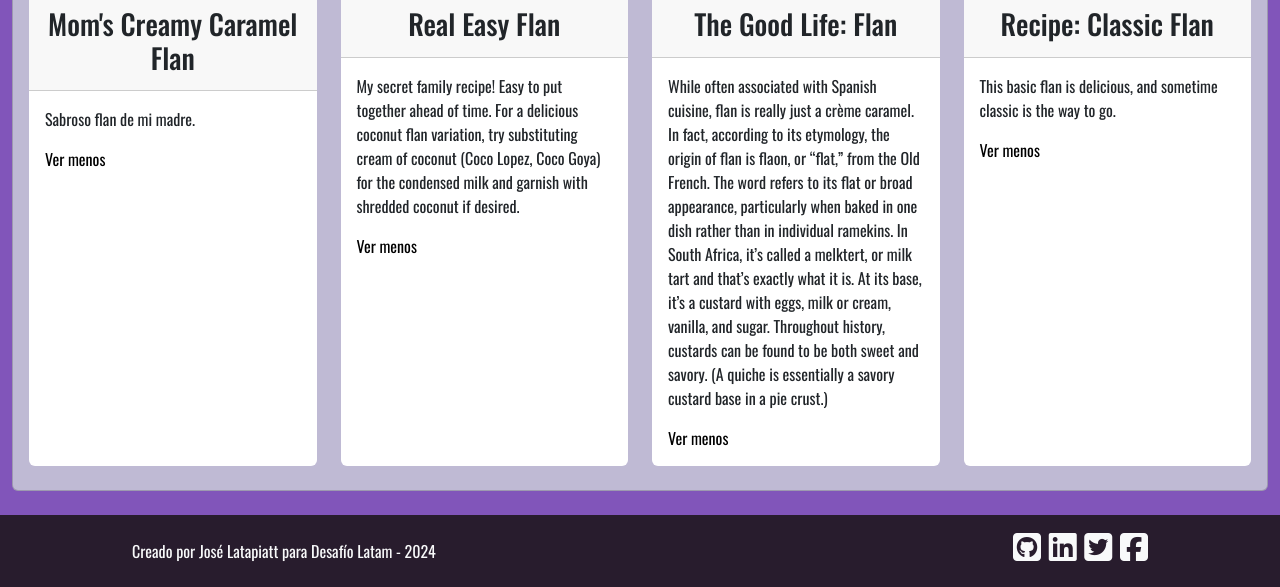
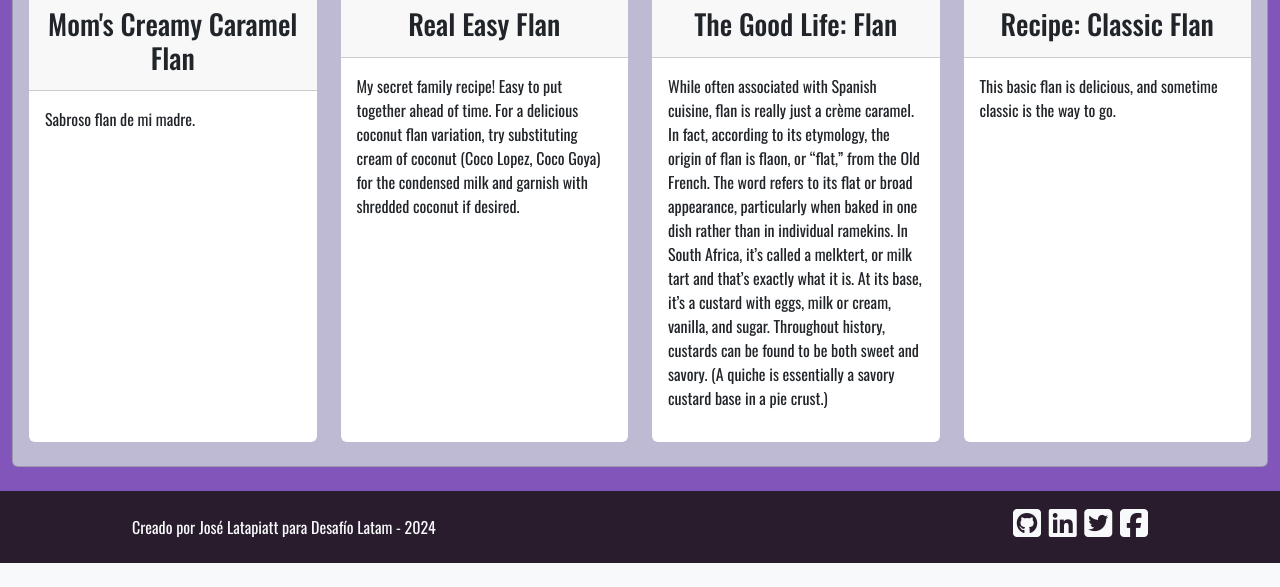
Before and after one commit to Hl4t4/desafiolatam-onlyflans, a Django app: page / in a window 1280 px wide. Shown: the part 610-1197 px from the top of the page. After the commit the page ends 1173 px from the top, so only its background shows below. Run offline with Django 4.2, Linux system fonts and the light colour scheme; data comes from the database, SQL or seed files in the repository; some libraries are stand-ins or nearby versions.

Commit message:
Remover ver menos

```diff
--- a/onlyflans/web/templates/bases/base_flanes.html
+++ b/onlyflans/web/templates/bases/base_flanes.html
@@ -47,7 +47,6 @@
                         </div>
                         <div class = "card-body overflow-y-scroll" >
                             <p>{{ flan.description }}</p>
-                            <a href="#{{ flan.flan_uuid }}" class="nav-toggle text-black">Ver menos</a>
                         </div>
                     </div>
                 </div>
```
